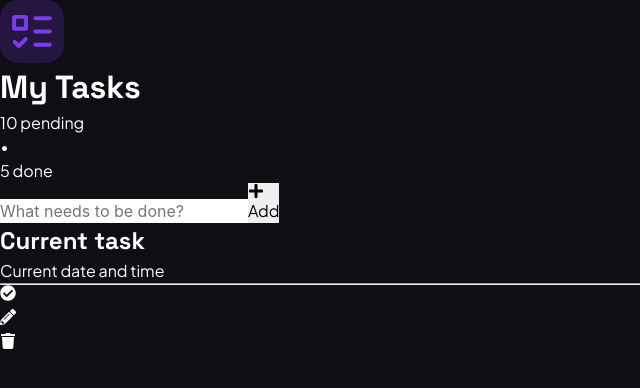
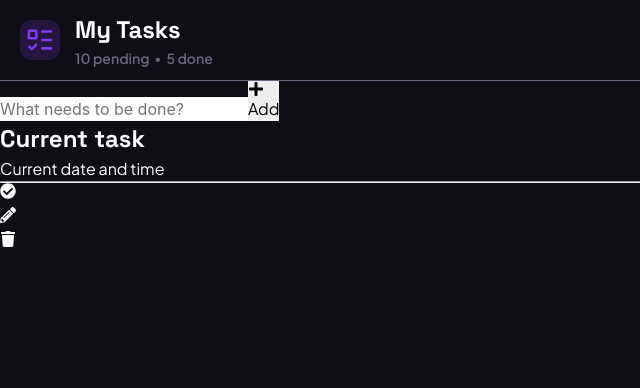
Before and after one commit to Fejiro001/to-do, a React (Create React App) app: page / in a window 1280 px wide. Shown: the top 388 px of the page, without its empty margins (0-640 px from the left). Built offline with nearby package versions, Linux system fonts and the light colour scheme.

Commit message:
Styled the header component

```diff
--- a/src/components/Header.js
+++ b/src/components/Header.js
@@ -3,17 +3,19 @@ import logo from "../media/logo.svg";
 function Header() {
   return (
     <header>
-      <div className="logo">
+      <div className="container header-container">
         <img
           className="logo-image"
           src={logo}
           alt="My Tasks application logo"
         />
-        <h1 className="app-title">My Tasks</h1>
-        <div className="task-count">
-          <p>10 pending</p>
-          <span>•</span>
-          <p>5 done</p>
+        <div className="header-content">
+          <h1 className="app-title">My Tasks</h1>
+          <div className="task-count">
+            <p>10 pending</p>
+            <span>•</span>
+            <p>5 done</p>
+          </div>
         </div>
       </div>
     </header>
--- a/src/css/index.css
+++ b/src/css/index.css
@@ -4,7 +4,7 @@
   /* Colors */
   --primary-color: #7c3bed;
   --secondary-color: #0f0e15;
-  --muted-color: #857e7d;
+  --muted-color: #6b677e;
   --completed-color: #22c55e;
   --delete-color: #ef4444;
   --white: #ffffff;
@@ -53,3 +53,38 @@ body {
   background-color: var(--secondary-color);
   color: var(--white);
 }
+
+/* HEADER */
+header {
+  border-bottom: 1px solid var(--muted-color);
+}
+
+.header-container {
+  height: 8rem;
+  gap: 1.5rem;
+}
+
+.header-container,
+.task-count {
+  display: flex;
+  align-items: center;
+}
+
+.logo-image {
+  width: 40px;
+}
+
+.app-title {
+  font-size: var(--fs-md);
+}
+
+.task-count {
+  gap: 0.5rem;
+  font-size: var(--fs-sm);
+  font-weight: 600;
+  color: var(--muted-color);
+}
+
+/* FORM */
+
+/* TASK */
```
